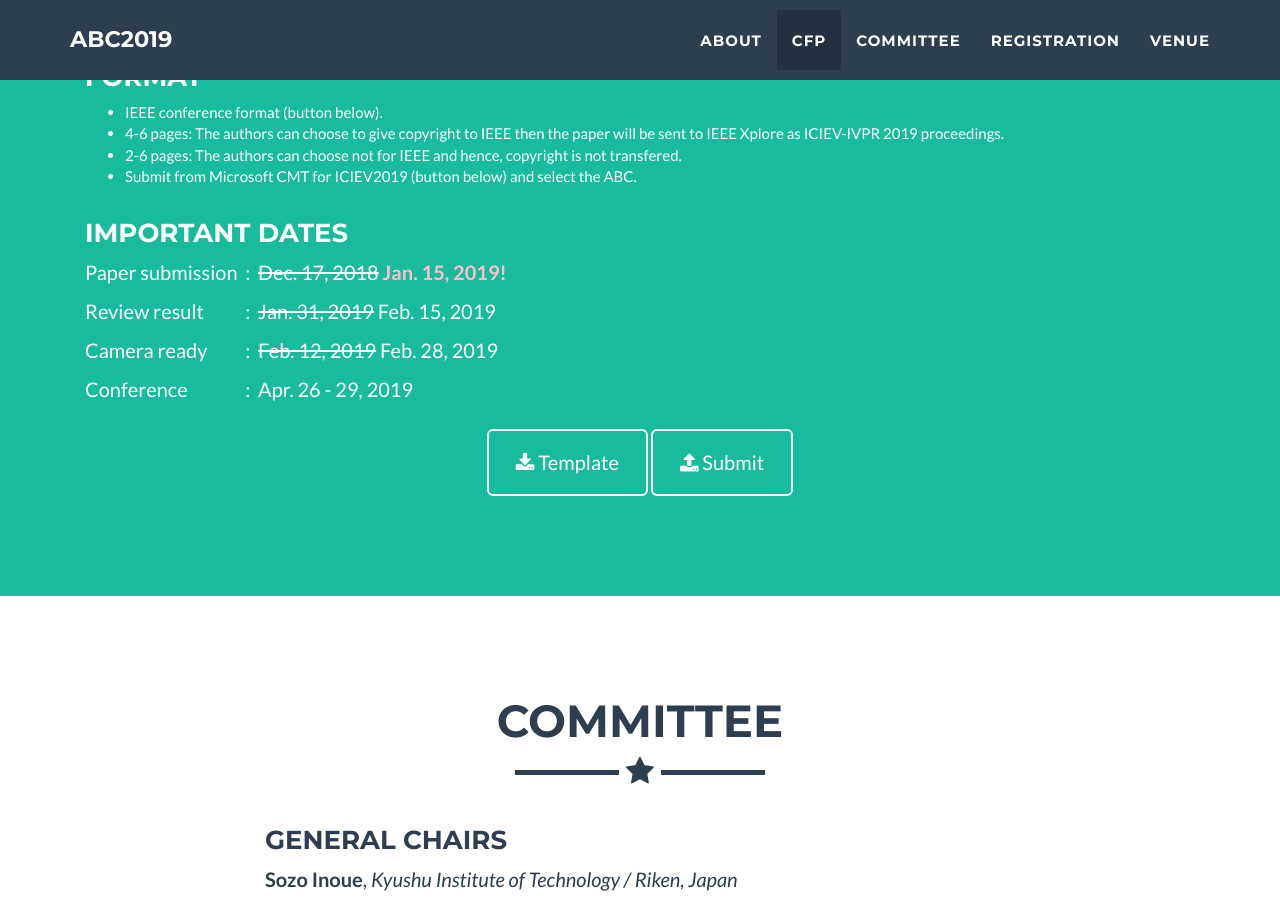
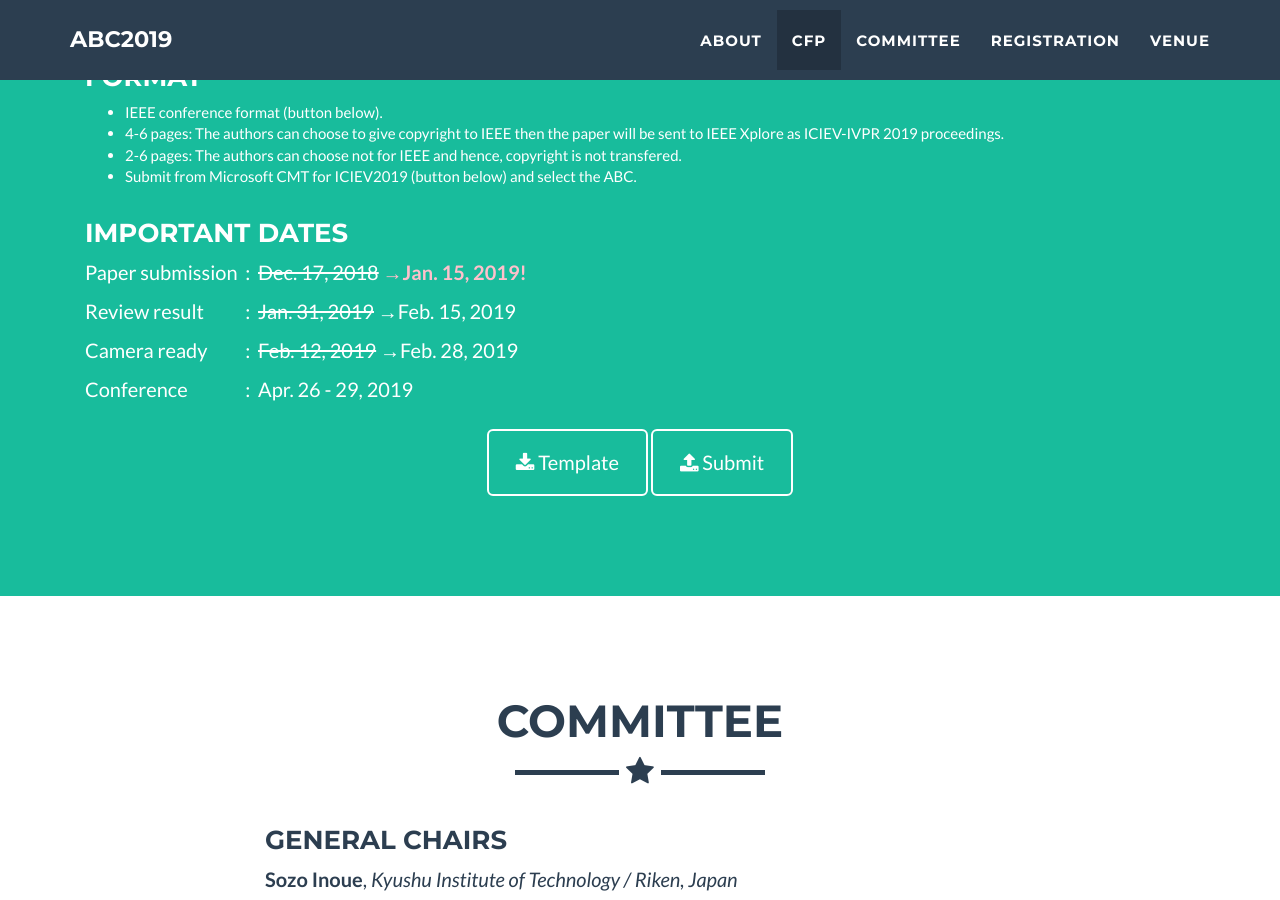
Before and after one commit to abc-research/2019, a Jekyll site: the page built from index.html, in a window 1280 px wide and 900 px high, scrolled down 2203 px. Built offline with Jekyll 4.4.1, drawn with Linux system fonts in a browser that asks for light colours.

Commit message:
Update _config.yml

```diff
--- a/_config.yml
+++ b/_config.yml
@@ -164,11 +164,11 @@
     - item: Submit from Microsoft CMT for ICIEV2019  (button below) and select the ABC.
   dates:
     - name: Paper submission
-      date: <strike>Dec. 17, 2018</strike> <b style="color:pink">Jan. 15, 2019!</b>
+      date: <strike>Dec. 17, 2018</strike> <b style="color:pink">&rarr;Jan. 15, 2019!</b>
     - name: Review result
-      date: <strike>Jan. 31, 2019</strike> Feb. 15, 2019
+      date: <strike>Jan. 31, 2019</strike> &rarr;Feb. 15, 2019
     - name: Camera ready
-      date: <strike>Feb. 12, 2019</strike> Feb. 28, 2019
+      date: <strike>Feb. 12, 2019</strike> &rarr;Feb. 28, 2019
     - name: Conference
       date: Apr. 26 - 29, 2019
   submit_url: https://cmt3.research.microsoft.com/User/Login?ReturnUrl=%2FICIEVIVPR2019
```
